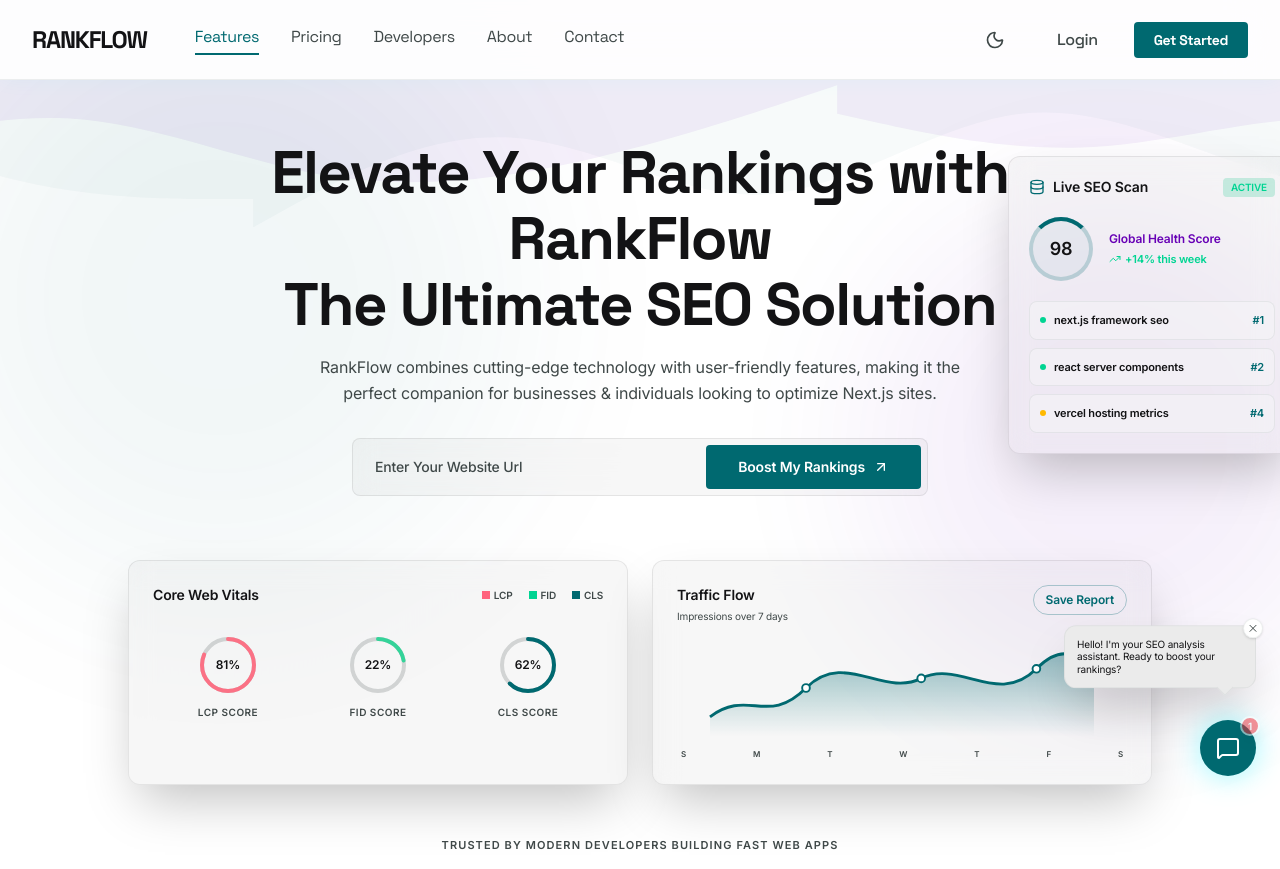
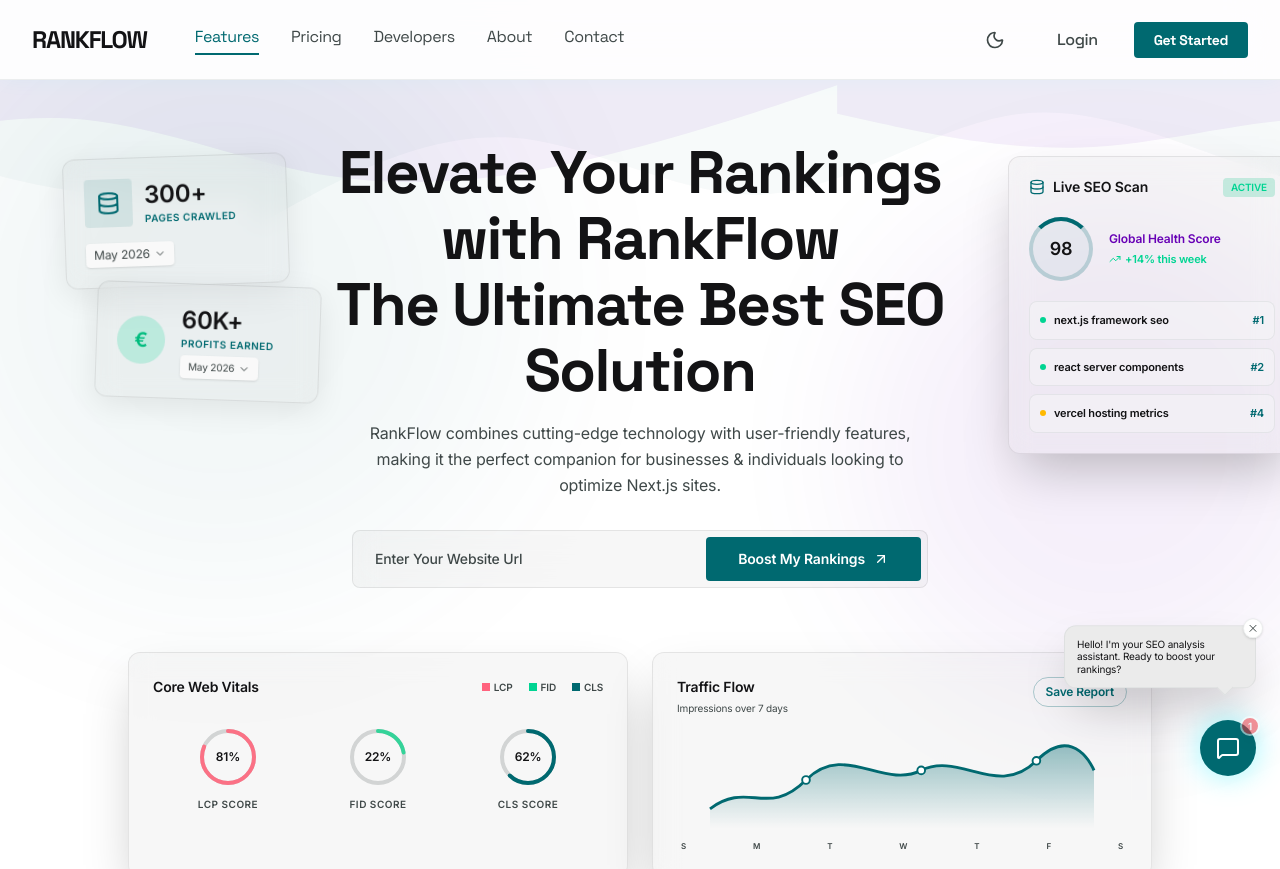
Before and after one commit to Rityxtech/Chatylink-landing, a React (Vite) app: page / in a window 1280 px wide. Shown: the top 869 px of the page. Built offline with nearby package versions, Linux system fonts and the light colour scheme.

Commit message:
chore: restore hero floating UI cards and layout dimensions matching original design

```diff
--- a/src/pages/Home.tsx
+++ b/src/pages/Home.tsx
@@ -4,7 +4,7 @@
   Search, FileText, Target, Activity, Link2,
   CheckCircle2, ArrowUpRight, Database, LineChart, Zap, Shield, Webhook,
   Check, X, TrendingUp, Bell, Sparkles, Code, Terminal, Server, FastForward, CheckCircle,
-  Timer, Gauge, Brain, FileCode, Smartphone
+  Timer, Gauge, Brain, FileCode, Smartphone, ChevronDown
 } from 'lucide-react';
 
 export default function Home() {
@@ -28,11 +28,11 @@
         {/* Center Text Block */}
         <div className="text-center w-full relative mb-16">
           <motion.div initial={{ opacity: 0, y: 20 }} animate={{ opacity: 1, y: 0 }} transition={{ duration: 0.8 }}>
-            <h1 className="font-h1 text-on-surface leading-[1.1] tracking-tight text-3xl md:text-5xl lg:text-6xl font-black max-w-4xl mx-auto mb-4">
+            <h1 className="font-h1 text-on-surface leading-[1.1] tracking-tight text-3xl md:text-5xl lg:text-6xl font-black max-w-2xl lg:px-4 xl:px-0 mx-auto mb-4">
               <span className="md:hidden">Elevate Rankings with RankFlow</span>
-              <span className="hidden md:inline">Elevate Your Rankings with RankFlow<br />The Ultimate SEO Solution</span>
+              <span className="hidden md:inline">Elevate Your Rankings with RankFlow<br />The Ultimate Best SEO Solution</span>
             </h1>
-            <p className="font-body-md text-on-surface-variant max-w-2xl mx-auto mb-8 text-sm md:text-base leading-relaxed">
+            <p className="font-body-md text-on-surface-variant max-w-xl mx-auto mb-8 text-sm md:text-base leading-relaxed">
               RankFlow combines cutting-edge technology with user-friendly features, making it the perfect companion for businesses & individuals looking to optimize Next.js sites.
             </p>
 
@@ -46,6 +46,42 @@
                   Boost My Rankings <ArrowUpRight className="w-4 h-4" />
                 </button>
               </form>
+            </div>
+          </motion.div>
+
+          {/* Left Side: Floating Stats Card - Pages Crawled */}
+          <motion.div initial={{ opacity: 0, x: -50 }} animate={{ opacity: 1, x: 0 }} transition={{ delay: 0.3, duration: 0.8 }}
+            className="hidden lg:flex absolute top-4 left-4 flex-col items-start p-5 glass-card shadow-[0_8px_30px_rgba(0,0,0,0.08)] rounded-xl w-56 transform -rotate-2 hover:rotate-0 transition-transform cursor-pointer z-30">
+            <div className="flex items-center gap-3 mb-2">
+              <div className="w-12 h-12 rounded bg-primary/10 flex items-center justify-center text-primary">
+                <Database className="w-6 h-6" />
+              </div>
+              <div className="text-left">
+                <p className="font-black text-2xl text-on-surface">300+</p>
+                <p className="text-[10px] uppercase tracking-wider font-bold text-primary">Pages Crawled</p>
+              </div>
+            </div>
+            <div className="flex items-center justify-between w-full mt-2">
+              <span className="text-xs text-on-surface-variant bg-surface-container-low px-2 py-1 rounded shadow-sm flex items-center gap-1">
+                May 2026 <ChevronDown className="w-3 h-3" />
+              </span>
+            </div>
+          </motion.div>
+
+          {/* Left Side: Floating Stats Card - Profits Earned */}
+          <motion.div initial={{ opacity: 0, x: -50 }} animate={{ opacity: 1, x: 0 }} transition={{ delay: 0.4, duration: 0.8 }}
+            className="hidden xl:flex absolute top-36 left-12 flex-col items-start p-5 glass-card shadow-[0_8px_30px_rgba(0,0,0,0.08)] rounded-xl w-56 transform rotate-2 hover:rotate-0 transition-transform cursor-pointer z-30">
+            <div className="flex items-center gap-4">
+              <div className="w-12 h-12 rounded-full bg-emerald-400/20 flex items-center justify-center text-emerald-500">
+                <span className="font-black text-xl">€</span>
+              </div>
+              <div className="text-left">
+                <p className="font-black text-2xl text-on-surface">60K+</p>
+                <p className="text-[10px] uppercase tracking-wider font-bold text-primary">Profits Earned</p>
+                <span className="text-[10px] text-on-surface-variant mt-1 flex items-center gap-1 bg-surface-container-low px-2 py-1 rounded w-max shadow-sm">
+                  May 2026 <ChevronDown className="w-3 h-3" />
+                </span>
+              </div>
             </div>
           </motion.div>
 
```
